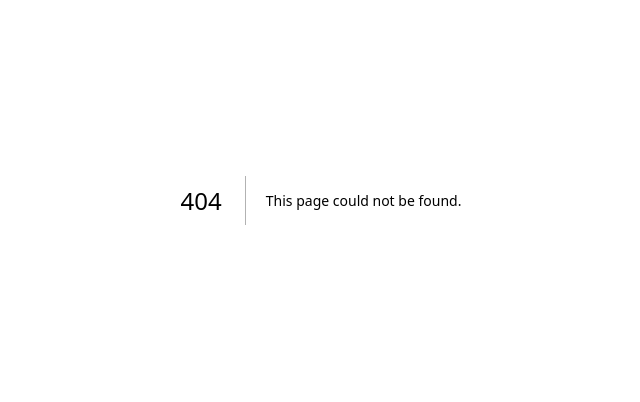
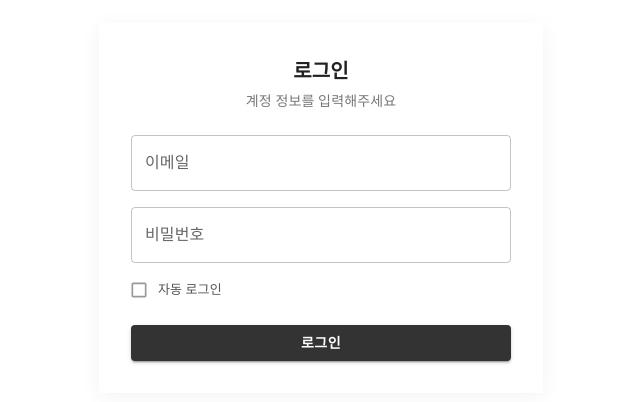
Before and after one commit to kims-teams/kims-front, a Next.js app: page /login in a window 1280 px wide. Before the commit this address had no page. Shown: the part 200-602 px from the top of the page, without its empty margins (319-959 px from the left). Built offline with nearby package versions, Linux system fonts and the light colour scheme.

Commit message:
feat: 로그인 UI 추가

```diff
--- /dev/null
+++ b/src/app/login/page.js
@@ -0,0 +1,139 @@
+"use client";
+
+import { useState } from "react";
+import {
+  Box,
+  Typography,
+  TextField,
+  Button,
+  Paper,
+  FormControlLabel,
+  Checkbox,
+} from "@mui/material";
+import { useRouter } from "next/navigation";
+
+export default function LoginPage() {
+  const router = useRouter();
+  const [email, setEmail] = useState("");
+  const [password, setPassword] = useState("");
+  const [autoLogin, setAutoLogin] = useState(false);
+
+  const handleLogin = () => {
+    if (!email || !password) {
+      window.alert("이메일과 비밀번호를 모두 입력해주세요.");
+      return;
+    }
+
+    console.log("이메일:", email);
+    console.log("자동 로그인:", autoLogin);
+    router.push("/dashboard");
+  };
+
+  return (
+    <Box
+      sx={{
+        minHeight: "100vh",
+        bgcolor: "#ffffff",
+        display: "flex",
+        justifyContent: "center",
+        alignItems: "center",
+        px: 2,
+      }}
+    >
+      <Paper
+        elevation={4}
+        sx={{
+          p: 4,
+          width: "100%",
+          maxWidth: 380,
+          borderRadius: 0, // 각진 네모
+          boxShadow: "0px 4px 20px rgba(0,0,0,0.05)",
+          animation: "fadeSlideIn 0.6s ease",
+          "@keyframes fadeSlideIn": {
+            from: { opacity: 0, transform: "translateY(-20px)" },
+            to: { opacity: 1, transform: "translateY(0)" },
+          },
+        }}
+      >
+        <Typography
+          variant="h6"
+          sx={{ mb: 0.5, fontWeight: 700, textAlign: "center" }}
+        >
+          로그인
+        </Typography>
+        <Typography
+          variant="body2"
+          sx={{ mb: 3, color: "#777", textAlign: "center" }}
+        >
+          계정 정보를 입력해주세요
+        </Typography>
+
+        <TextField
+          label="이메일"
+          type="email"
+          fullWidth
+          value={email}
+          onChange={(e) => setEmail(e.target.value)}
+          sx={{
+            mb: 2,
+            "& .MuiOutlinedInput-root.Mui-focused": {
+              "& fieldset": {
+                borderColor: "#999999",
+              },
+            },
+          }}
+        />
+        <TextField
+          label="비밀번호"
+          type="password"
+          fullWidth
+          value={password}
+          onChange={(e) => setPassword(e.target.value)}
+          sx={{
+            mb: 1,
+            "& .MuiOutlinedInput-root.Mui-focused": {
+              "& fieldset": {
+                borderColor: "#999999",
+              },
+            },
+          }}
+        />
+
+        <FormControlLabel
+          control={
+            <Checkbox
+              checked={autoLogin}
+              onChange={(e) => setAutoLogin(e.target.checked)}
+              size="small"
+              sx={{ color: "#999" }}
+            />
+          }
+          label={
+            <Typography sx={{ fontSize: 13, color: "#555" }}>
+              자동 로그인
+            </Typography>
+          }
+          sx={{ mb: 2 }}
+        />
+
+        <Button
+          variant="contained"
+          fullWidth
+          onClick={handleLogin}
+          sx={{
+            bgcolor: "#333333",
+            color: "#fff",
+            fontWeight: 600,
+            "&:hover": {
+              bgcolor: "#222222",
+              transform: "scale(1.01)",
+              transition: "all 0.2s ease-in-out",
+            },
+          }}
+        >
+          로그인
+        </Button>
+      </Paper>
+    </Box>
+  );
+}
```
Also changed, not shown: src/app/dashboard/layout.js (+21 -14 lines), src/app/dashboard/page.js (+6 -4 lines), src/components/HeaderBar.js (+77 -11 lines).
